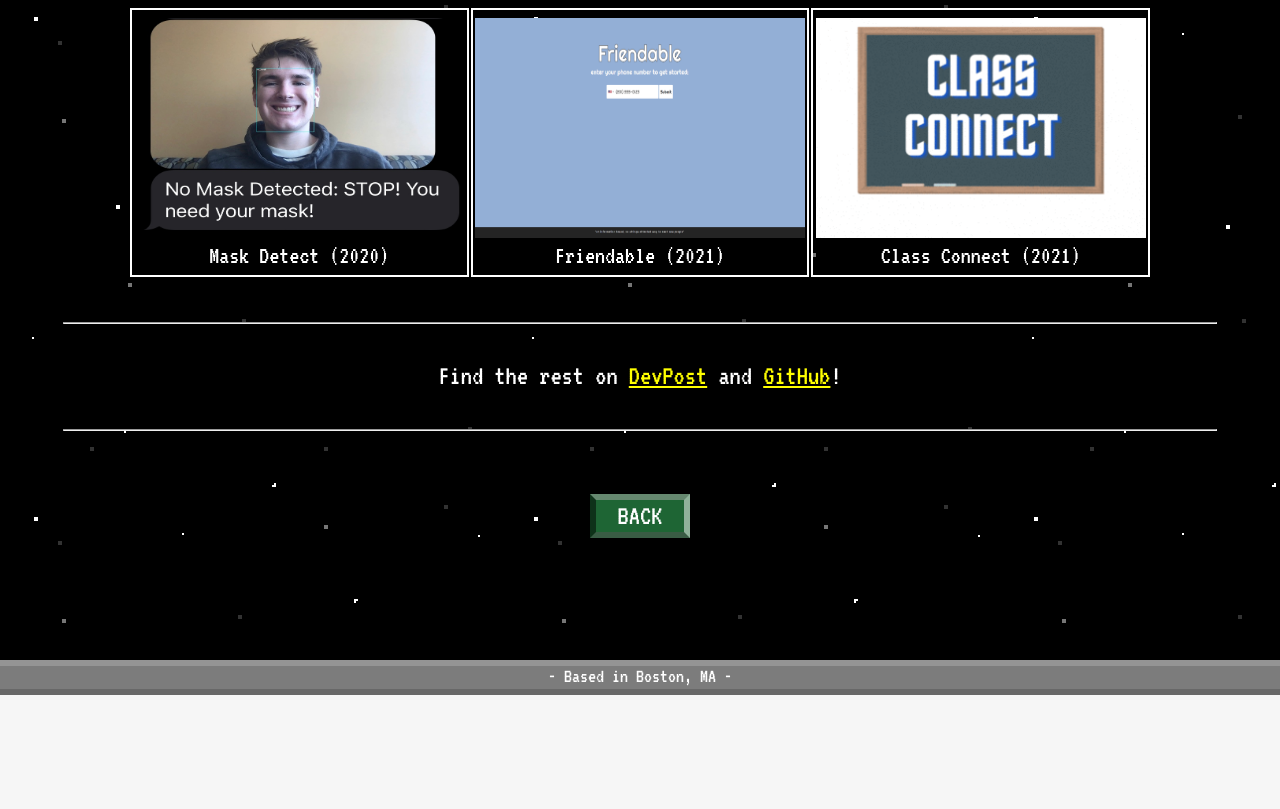
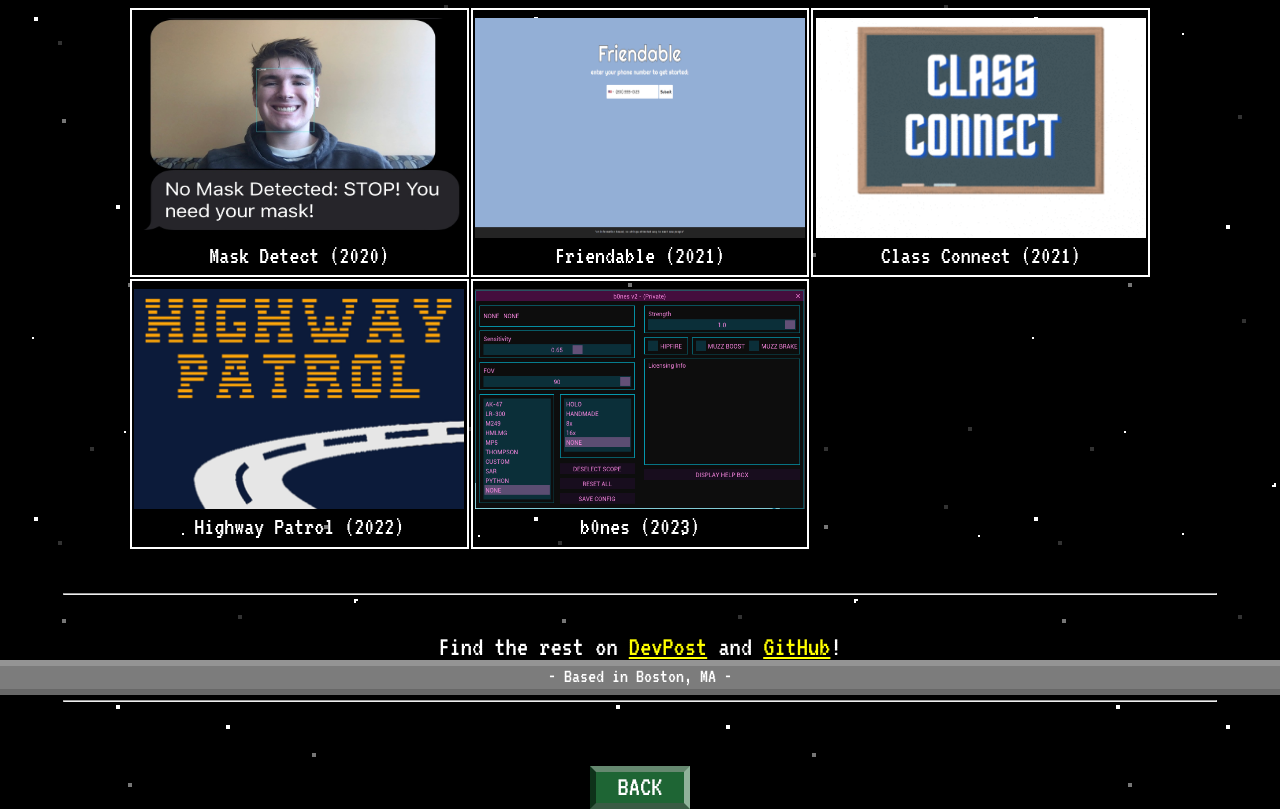
Before and after one commit to PatKuz/patkuz.github.io, a plain HTML site: page projects.html in a window 1280 px wide. Shown: the part 105-914 px from the top of the page. Before the commit the page ends 800 px from the top, so only its background shows below. Drawn offline with nearby package versions, Linux system fonts and the light colour scheme; a web font is replaced by a local one.

Commit message:
grad school update

```diff
--- a/projects.html
+++ b/projects.html
@@ -45,6 +45,27 @@
                         </a>
                     </td>
                 </tr>
+
+                <tr>
+                    <td class="hackathon-cell">
+                        <a href="https://devpost.com/software/highwaypatrol" style="text-decoration:none;" target="_blank" rel="noopener noreferrer">
+                            <div class="proj--wrapper">
+                                <img src="assets/highway.png" alt="Highway Patrol" class="thumbnail">
+                                <div style="margin-bottom: 2%;">Highway Patrol (2022)</div>
+                            </div>
+                        </a>
+                    </td>
+
+                    <td class="hackathon-cell">
+                        <a href="https://youtu.be/LSj_bBM0FQ0" style="text-decoration:none;" target="_blank" rel="noopener noreferrer">
+                            <div class="proj--wrapper">
+                                <img src="assets/b0nes.png" alt="b0nes" class="thumbnail">
+                                <div style="margin-bottom: 2%;">b0nes (2023)</div>
+                            </div>
+                        </a>
+                    </td>
+                </tr>
+
             </table>
         </div>
 
```
Also changed, not shown: index.html (+2 -2 lines), assets/b0nes.png (added), assets/highway.png (added), 1 other file.
